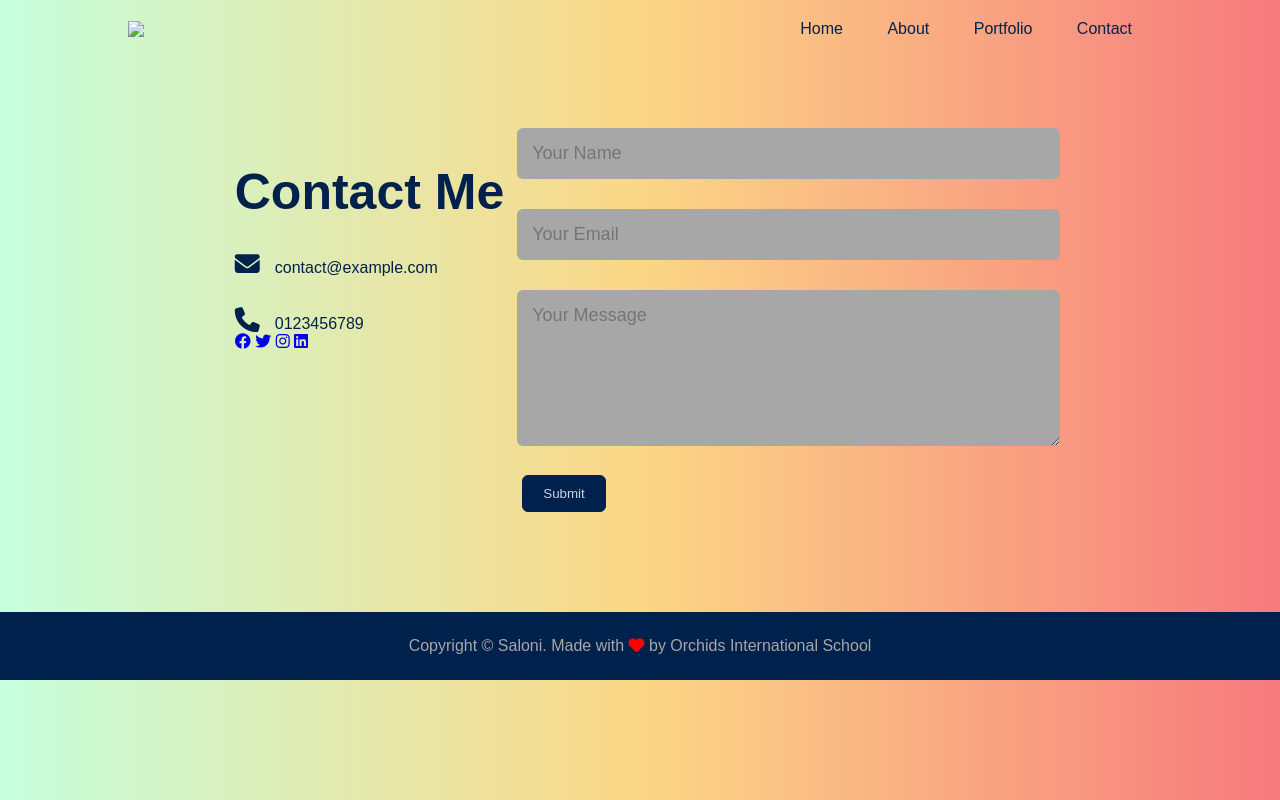
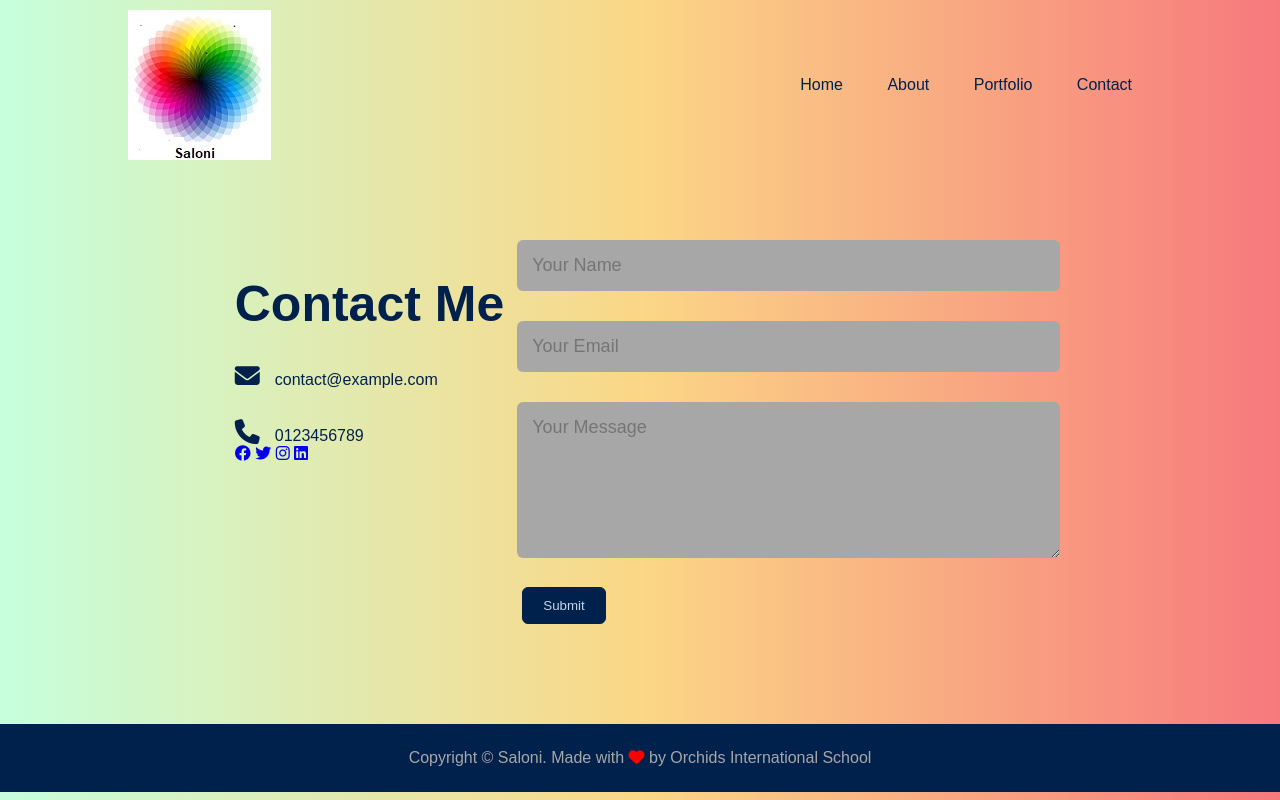
Before and after one commit to saloni1121/portfolio-website, a plain HTML site: page contact.html in a window 1280 px wide. Drawn offline with Linux system fonts and the light colour scheme; a web font is replaced by a local one.

Commit message:
Update contact.html

```diff
--- a/contact.html
+++ b/contact.html
@@ -1,7 +1,7 @@
 <!DOCTYPE html>
 <html>
  <head>
-    <title> Satyam | Contact</title>
+    <title> Saloni | Contact</title>
     <link rel="stylesheet" href="style.css">
     <link rel="stylesheet" href="https://cdnjs.cloudflare.com/ajax
 /libs/font-awesome/6.2.1/css/all.min.css">
@@ -10,7 +10,7 @@
     <!--Header Section-->
     <header>
         <nav>
-            <img src = "images/wheel-logo.jpg">
+            <img src = "wheel-logo.jpg">
             <ul>
                 <li><a href="index.htmi">Home</a></li>
                 <li><a href="about.htmi">About</a></li>
```
